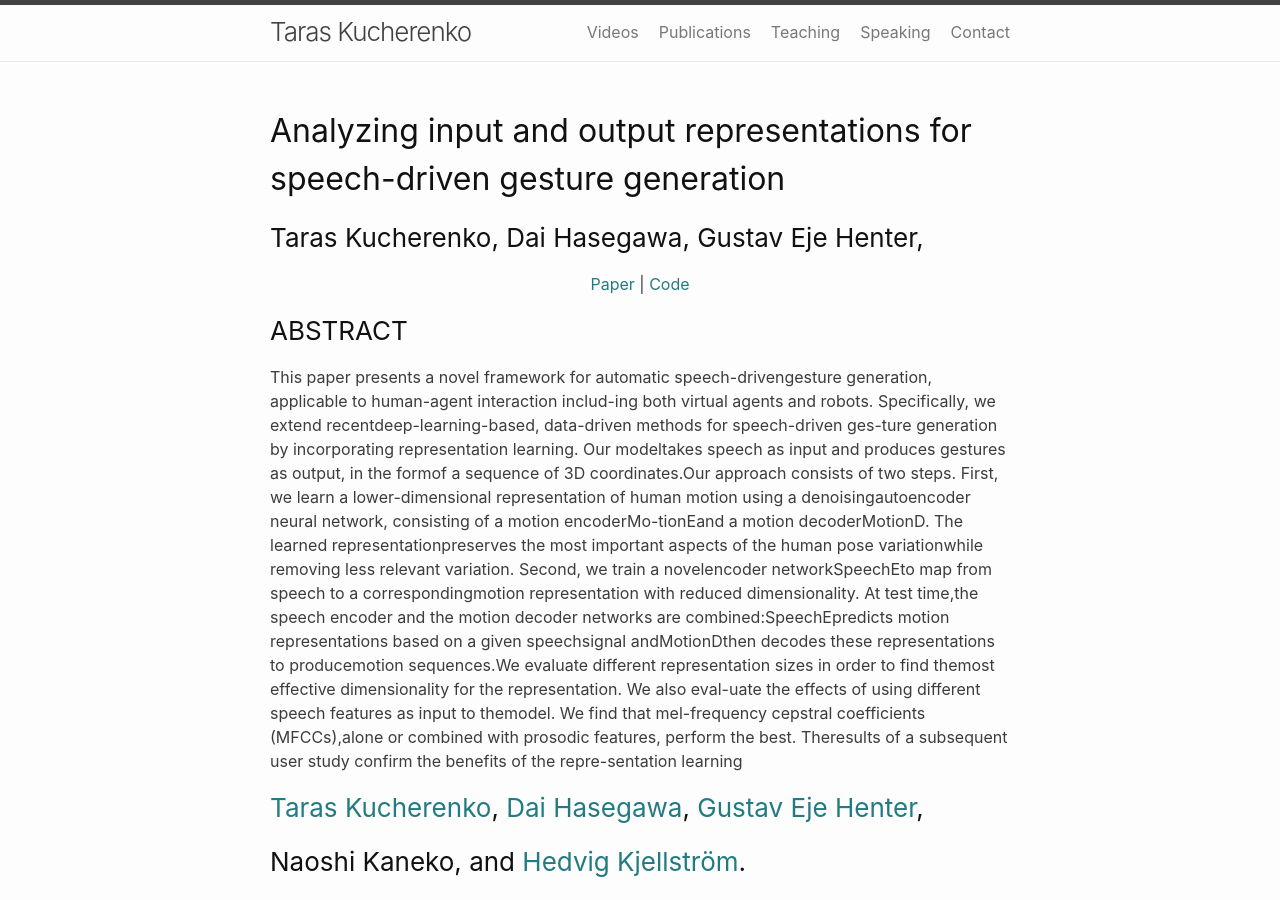
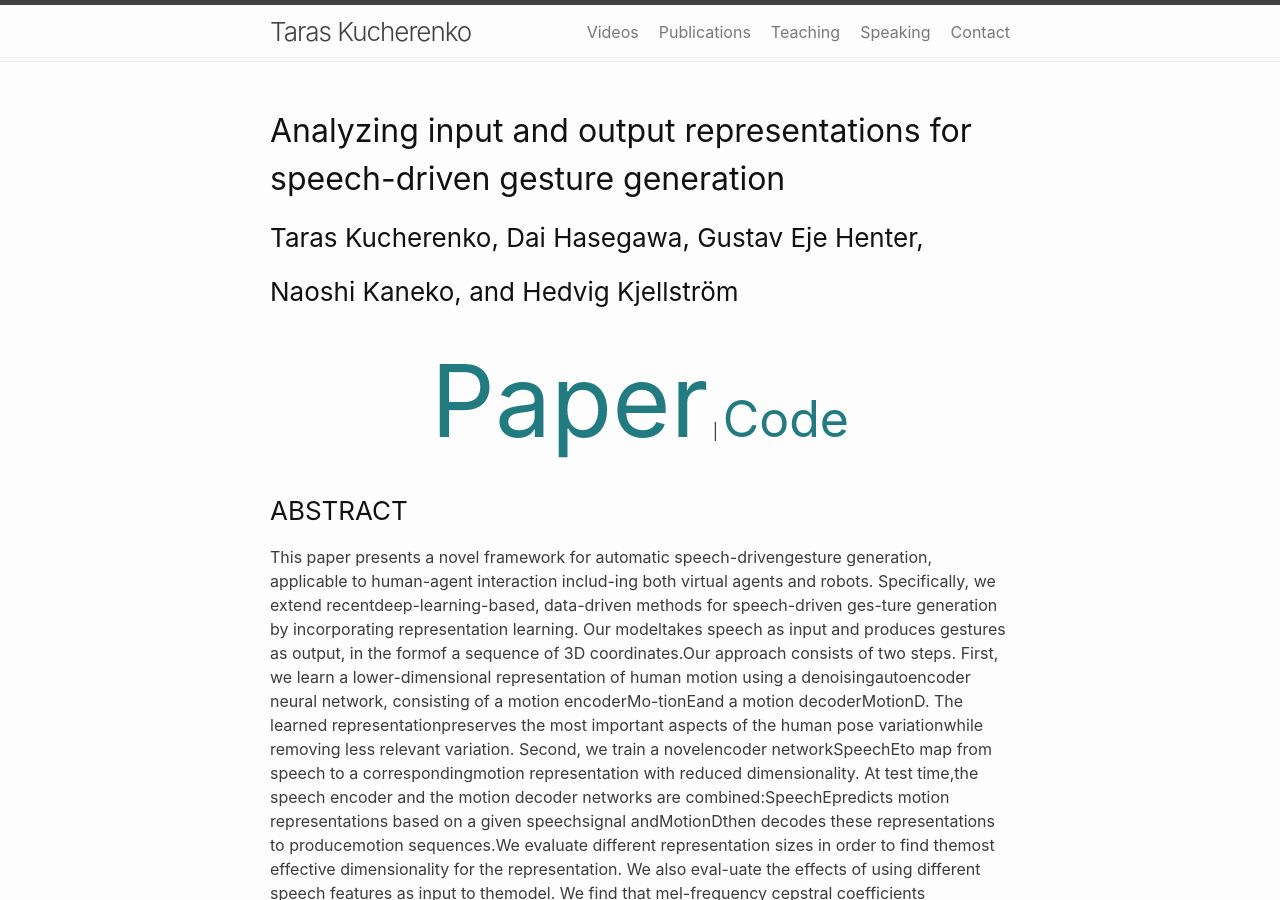
Before and after one commit to Svito-zar/Svito-zar.github.io, a Jekyll site: the page built from _posts/2020-01-14-Audio2Gestures.md, in a window 1280 px wide and 900 px high. Built offline with Jekyll 4.4.1, drawn with Linux system fonts in a browser that asks for light colours.

Commit message:
Small edit

```diff
--- a/_posts/2020-01-14-Audio2Gestures.md
+++ b/_posts/2020-01-14-Audio2Gestures.md
@@ -8,11 +8,12 @@ permalink: /audio2gestures/
 <p align="center">
   <h2> Analyzing input and output representations for speech-driven gesture generation </h2>
   <h3> Taras  Kucherenko,  Dai  Hasegawa, Gustav  Eje  Henter, </h3>
+  <h3> Naoshi  Kaneko, and Hedvig Kjellström </h3>
 </p>
 
 <p align="center">
- <a href="https://www.researchgate.net/publication/331645229_Analyzing_Input_and_Output_Representations_for_Speech-Driven_Gesture_Generation">Paper</a>    |
- <a href="https://github.com/GestureGeneration/Speech_driven_gesture_generation_with_autoencoder">Code</a>
+ <a href="https://www.researchgate.net/publication/331645229_Analyzing_Input_and_Output_Representations_for_Speech-Driven_Gesture_Generation" style="font-size: 100px; text-decoration: none">Paper</a>    |
+ <a href="https://github.com/GestureGeneration/Speech_driven_gesture_generation_with_autoencoder" style="font-size: 50px; text-decoration: none">Code</a>
 </p>
 
 
```
